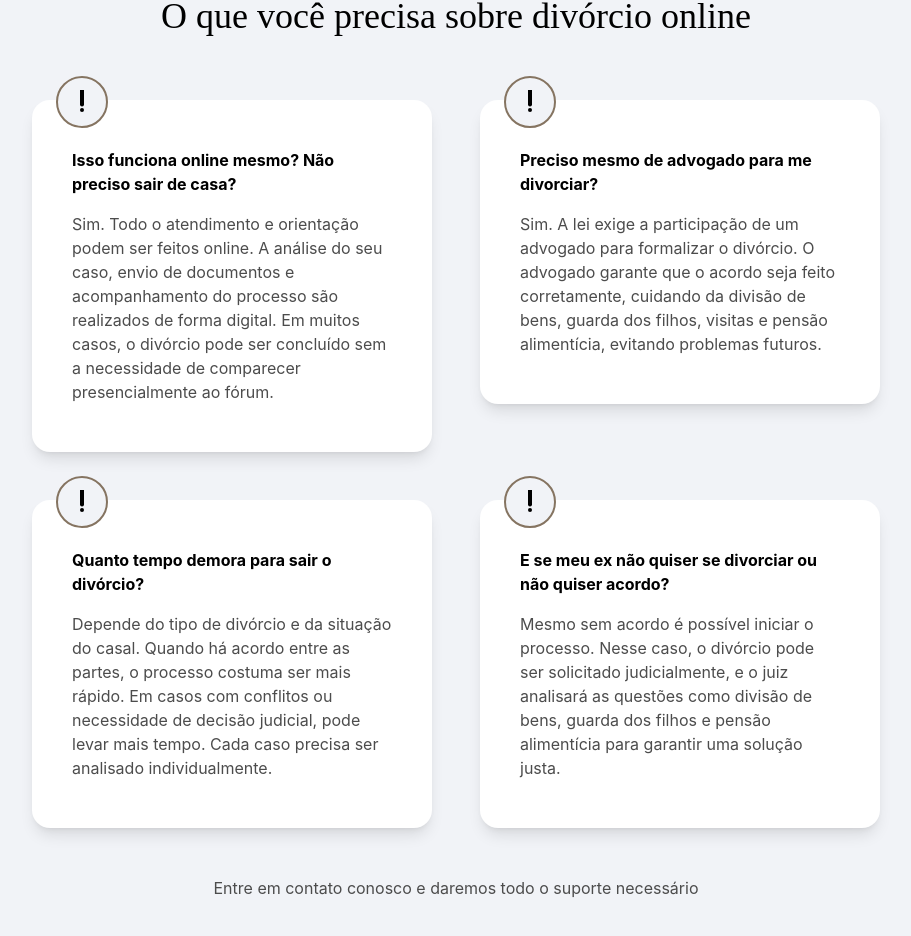
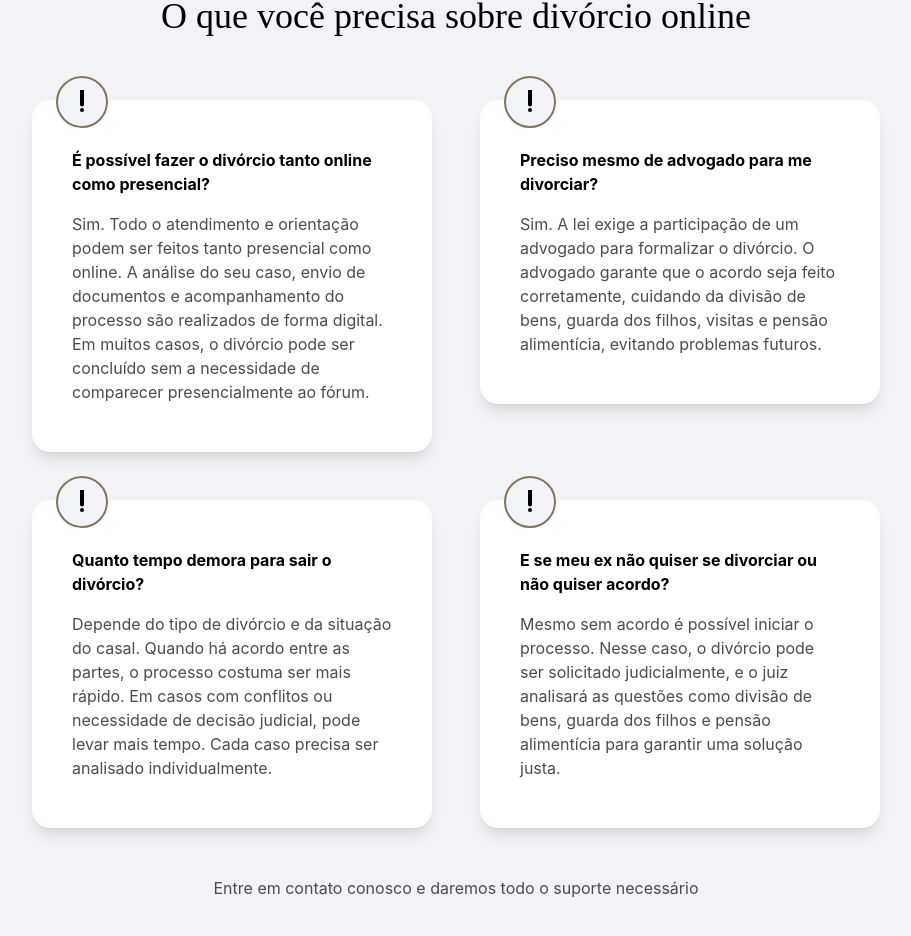
Before and after one commit to Paper-Street-Softwares/LPS-Jose-Guerra-Entrada-no-Divorcio, a React (Vite) app: page / in a window 1280 px wide. Shown: the part 1090-2026 px from the top of the page, without its empty margins (184-1095 px from the left). Built offline with nearby package versions, Linux system fonts and the light colour scheme.

Commit message:
feat: Corrige pergunta

```diff
--- a/src/content/content.jsx
+++ b/src/content/content.jsx
@@ -176,9 +176,9 @@ const content = {
       title: "O que você precisa sobre divórcio online",
       cards: {
         card1: {
-          title: "Isso funciona online mesmo? Não preciso sair de casa?",
+          title: "É possível fazer o divórcio tanto online como presencial?",
           paragraph:
-            "Sim. Todo o atendimento e orientação podem ser feitos online. A análise do seu caso, envio de documentos e acompanhamento do processo são realizados de forma digital. Em muitos casos, o divórcio pode ser concluído sem a necessidade de comparecer presencialmente ao fórum.",
+            "Sim. Todo o atendimento e orientação podem ser feitos tanto presencial como online. A análise do seu caso, envio de documentos e acompanhamento do processo são realizados de forma digital. Em muitos casos, o divórcio pode ser concluído sem a necessidade de comparecer presencialmente ao fórum.",
         },
         card2: {
           title: "Preciso mesmo de advogado para me divorciar?",
```
